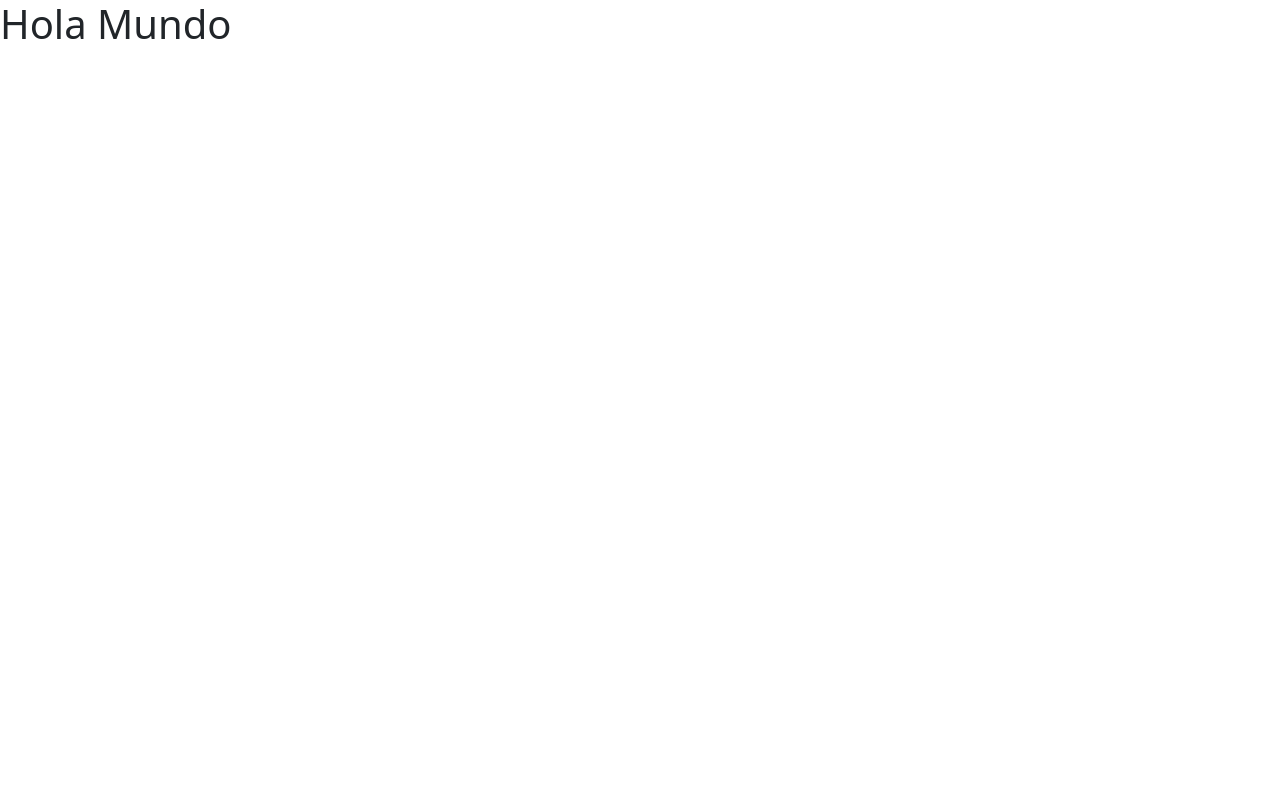
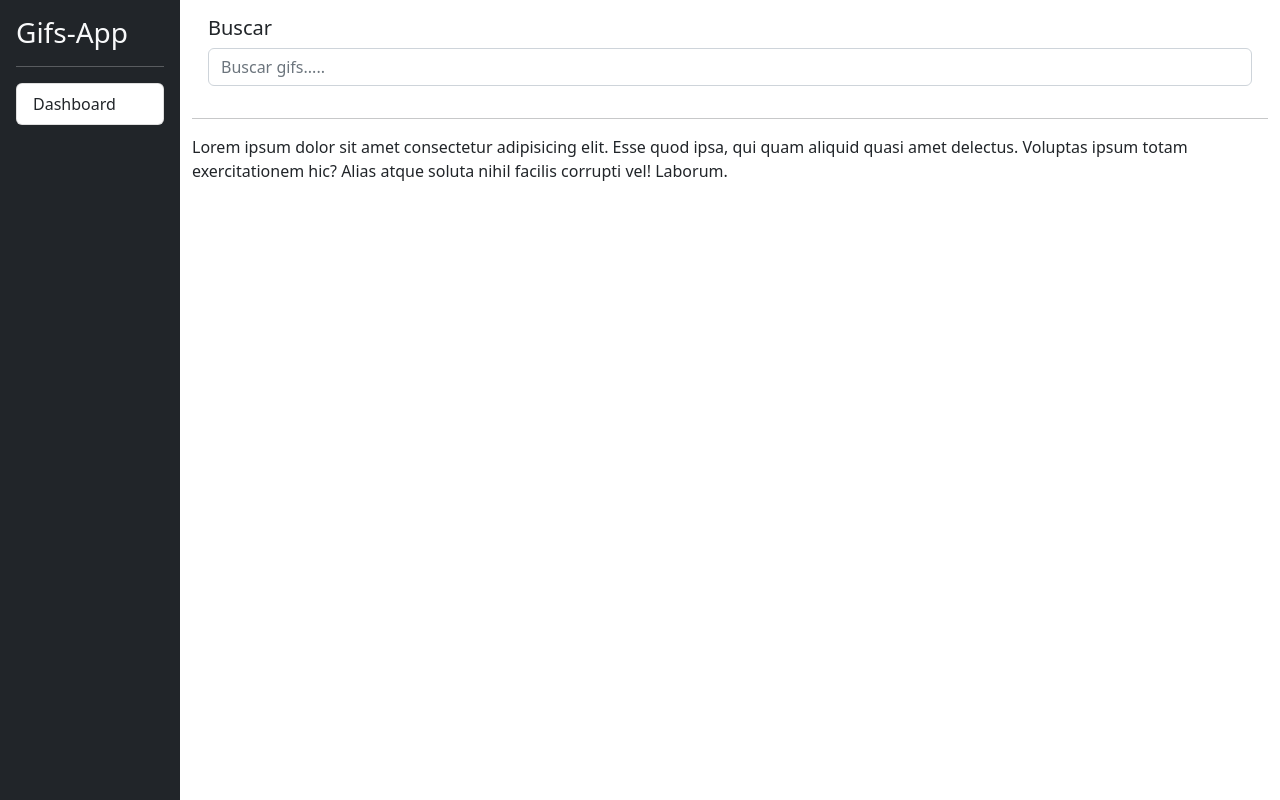
Before and after one commit to epassano/Seccion7-CursoAngular-GifsApp, an Angular app: page / in a window 1280 px wide. Built offline with nearby package versions, Linux system fonts and the light colour scheme.

Commit message:
80. Diseño inicial de nuestra aplicación de Gifs

```diff
--- a/src/app/app.component.html
+++ b/src/app/app.component.html
@@ -1 +1,29 @@
-<h1>Hola Mundo</h1>
+<div class="d-flex">
+    <!-- Sidebar -->
+    <div class="bg-dark border-right p-3" id="sidebar">
+        <h3 class="text-light">
+            Gifs-App
+        </h3>
+        <hr class="text-white">
+        <div class="list-group list-reset">
+            <a href="#" class="list-group-item list-group-item-action">
+                Dashboard
+            </a>
+        </div>
+    </div>
+    <!--End Sidebar -->
+    <div class="container">
+      <div class="row p-3">
+        <div class="col">
+            <h5>Buscar</h5>
+            <input type="text" class="form-control" placeholder="Buscar gifs.....">
+        </div>
+      </div>
+      <hr/>
+      <div class="row">
+        <div class="col">
+            Lorem ipsum dolor sit amet consectetur adipisicing elit. Esse quod ipsa, qui quam aliquid quasi amet delectus. Voluptas ipsum totam exercitationem hic? Alias atque soluta nihil facilis corrupti vel! Laborum.
+        </div>
+      </div>
+    </div>
+</div>
--- a/src/styles.css
+++ b/src/styles.css
@@ -1 +1,10 @@
-/* You can add global styles to this file, and also import other style files */
+html , body{
+height: 100%;
+}
+
+
+#sidebar{
+    height: 100%;
+    min-height: 100vh;
+    min-width: 180px;
+}
```
